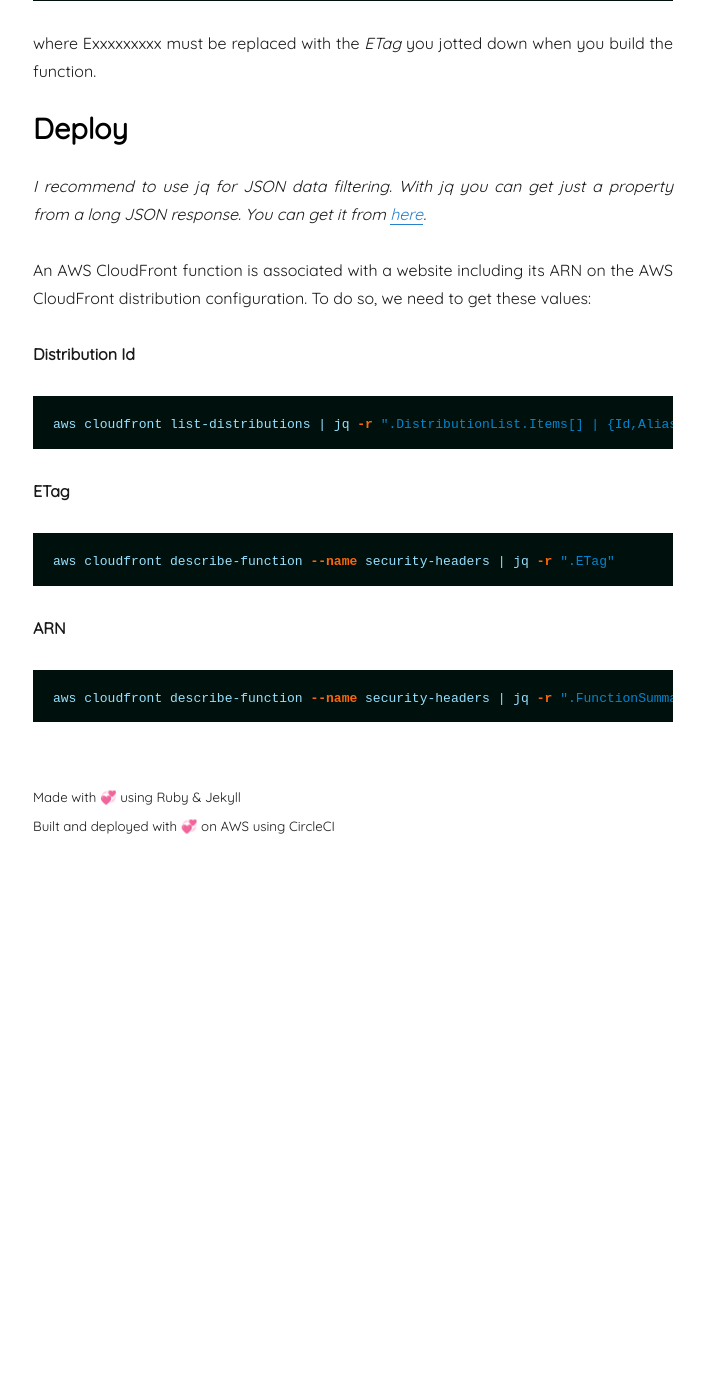
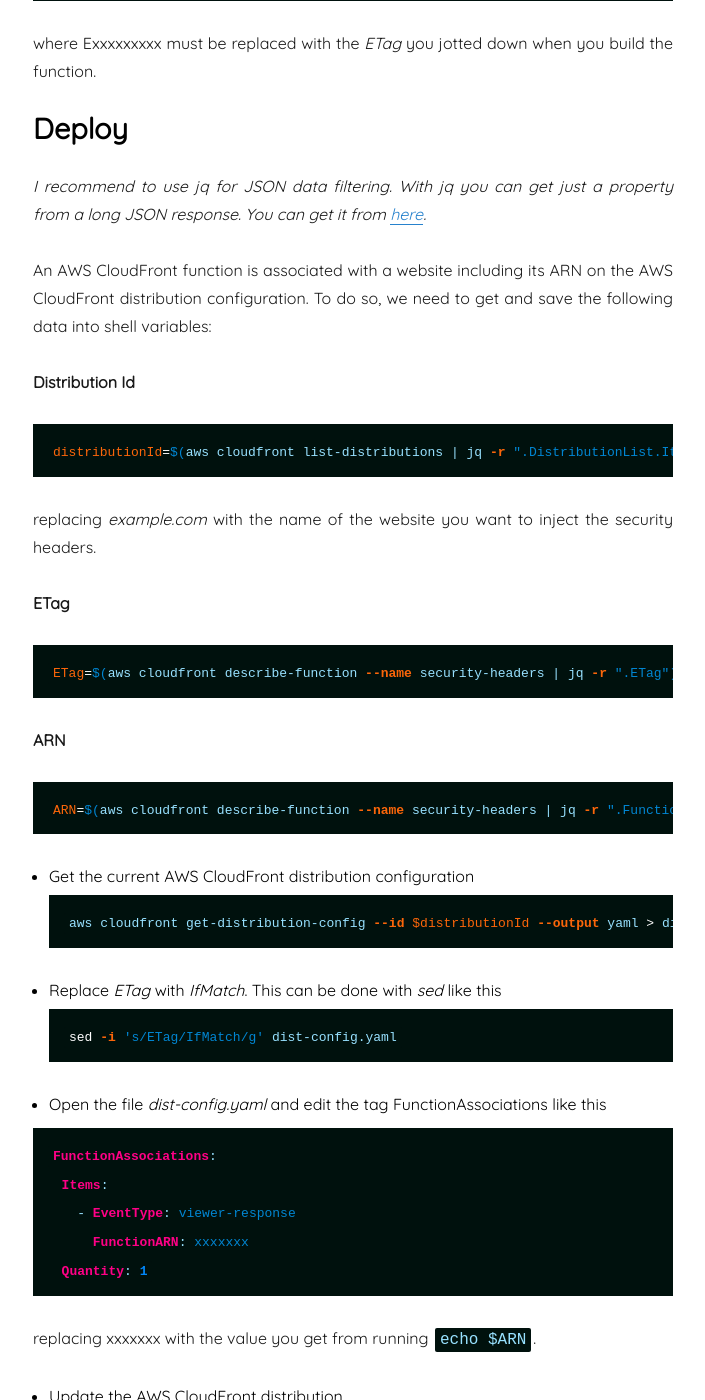
Before and after one commit to immontilla/blog.immontilla.dev, a Jekyll site: the page built from _posts/2022-06-19-aws-cloudfront-functions.md, in a window 1280 px wide and 1400 px high, scrolled down 2576 px. Shown: the whole window, without its empty margins (287-992 px from the left). Built offline with Jekyll 4.4.1, drawn with Linux system fonts in a browser that asks for light colours; emoji names are drawn with the system emoji font; before the commit the page ends 3458 px from its top, so only the background shows below that; some of the changed text lies outside the part shown.

Commit message:
aws-cloudfront-function file

````diff
--- a/_posts/2022-06-19-aws-cloudfront-functions.md
+++ b/_posts/2022-06-19-aws-cloudfront-functions.md
@@ -86,19 +86,54 @@ where Exxxxxxxxx must be replaced with the *ETag* you jotted down when you build
 
 *I recommend to use jq for JSON data filtering. With jq you can get just a property from a long JSON response. You can get it from <a href="https://stedolan.github.io/jq/download/" title="https://stedolan.github.io/jq/download/" target="_blank">here</a>.*
 
-An AWS CloudFront function is associated with a website including its ARN on the AWS CloudFront distribution configuration. To do so, we need to get these values:
+An AWS CloudFront function is associated with a website including its ARN on the AWS CloudFront distribution configuration. To do so, we need to get and save the following data into shell variables:
 
 **Distribution Id**
 ```bash
-aws cloudfront list-distributions | jq -r ".DistributionList.Items[] | {Id,AliasICPRecordals}"
+distributionId=$(aws cloudfront list-distributions | jq -r ".DistributionList.Items[] | {Id,AliasICPRecordals} | select(.AliasICPRecordals[].CNAME==\"example.com\")" | jq -r .Id)
 ```
+replacing *example.com* with the name of the website you want to inject the security headers.
 
 **ETag**
 ```bash
-aws cloudfront describe-function --name security-headers | jq -r ".ETag"
+ETag=$(aws cloudfront describe-function --name security-headers | jq -r ".ETag")
 ```
 
 **ARN**
 ```bash
-aws cloudfront describe-function --name security-headers | jq -r ".FunctionSummary.FunctionMetadata.FunctionARN"
+ARN=$(aws cloudfront describe-function --name security-headers | jq -r ".FunctionSummary.FunctionMetadata.FunctionARN")
 ```
+
+- Get the current AWS CloudFront distribution configuration
+```bash
+aws cloudfront get-distribution-config --id $distributionId --output yaml > dist-config.yaml
+```
+
+- Replace *ETag* with *IfMatch*. This can be done with *sed* like this
+```bash
+sed -i 's/ETag/IfMatch/g' dist-config.yaml
+```
+
+- Open the file *dist-config.yaml* and edit the tag FunctionAssociations like this<br/>
+
+```yaml
+FunctionAssociations:
+  Items:
+    - EventType: viewer-response
+      FunctionARN: xxxxxxx
+  Quantity: 1
+```
+replacing xxxxxxx with the value you get from running <code>echo $ARN</code>.
+
+- Update the AWS CloudFront distribution
+```bash
+aws cloudfront update-distribution --id $distributionId --cli-input-yaml file://dist-config.yaml
+```
+
+## Verify
+
+After a few minutes, use curl to see the security headers you set
+```bash
+curl -IX GET https://example.com
+```
+replacing *https://example.com* with your website
````
